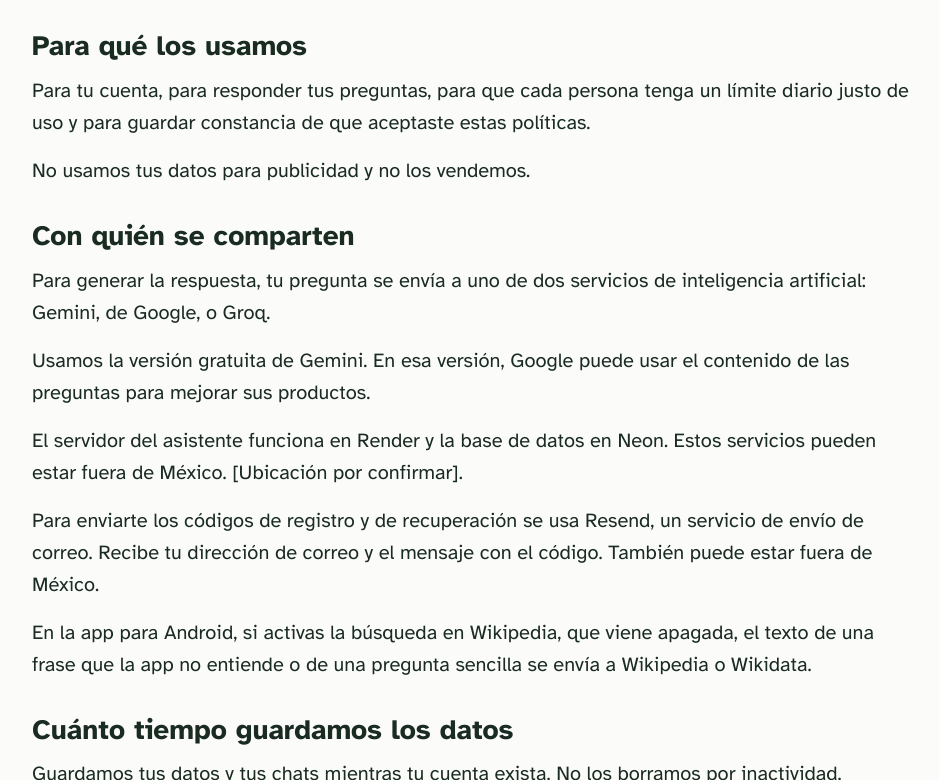
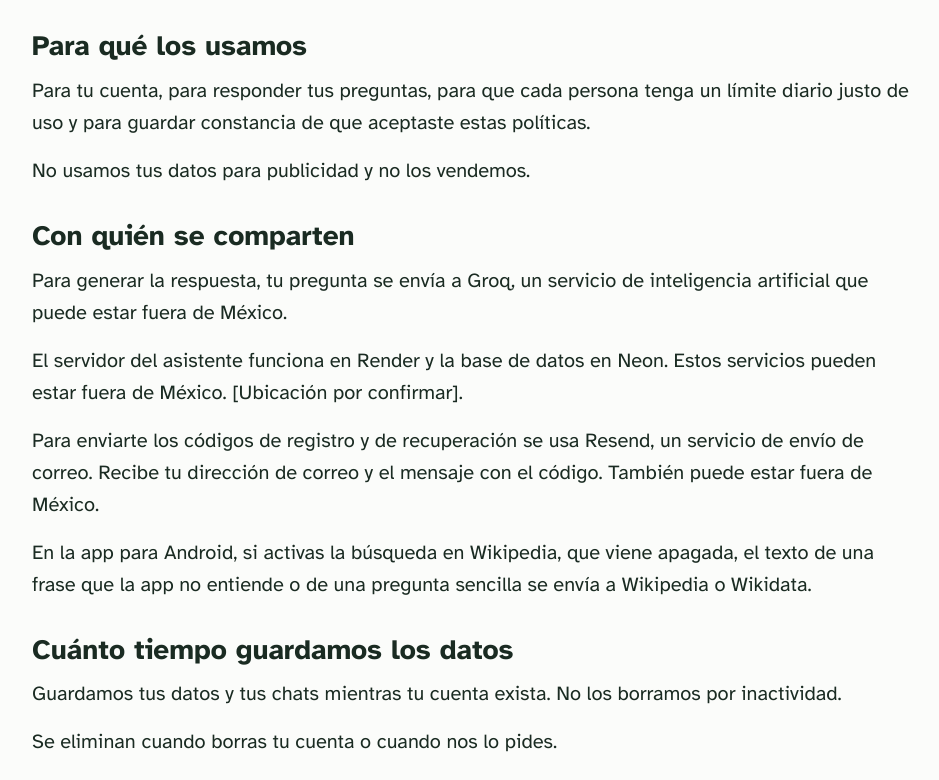
Before and after one commit to FernandezQuintanaJose/PaginaAsistenteCECAPI, a website: page politicas.html in a window 1280 px wide. Shown: the part 1573-2353 px from the top of the page, without its empty margins (128-1067 px from the left). Drawn offline with Linux system fonts and the light colour scheme.

Commit message:
Políticas (borrador 2026-11-27): las preguntas van solo a Groq
Se quita Gemini, que ya no se usa en el servidor publicado. Mismo texto que la app.
Pendiente de revisión legal. Las cinco pruebas de la web pasan.

Co-Authored-By: Claude Sonnet 5.5 <noreply@anthropic.com>

```diff
--- a/politicas.html
+++ b/politicas.html
@@ -73,11 +73,11 @@
   <main id="contenido" tabindex="-1">
     <div class="contenedor">
       <h1>Políticas de uso y privacidad</h1>
-      <p class="pendiente" data-sin-lectura>Borrador del 26 de noviembre de 2026, basado en la Ley Federal de Protección de Datos Personales en Posesión de los Particulares. Debe revisarlo un asesor legal antes de publicarse. No sustituye asesoría legal. Los datos entre corchetes están pendientes.</p>
+      <p class="pendiente" data-sin-lectura>Borrador del 27 de noviembre de 2026, basado en la Ley Federal de Protección de Datos Personales en Posesión de los Particulares. Debe revisarlo un asesor legal antes de publicarse. No sustituye asesoría legal. Los datos entre corchetes están pendientes.</p>
 
       <!-- Cada <section class="parte-politica"> es una parte que el asistente lee por separado.
            Al cambiar el texto, cambiar también data-version: quien ya aceptó tendrá que aceptar de nuevo. -->
-      <article id="texto-politicas" data-version="2026-11-26-borrador">
+      <article id="texto-politicas" data-version="2026-11-27-borrador">
         <section class="parte-politica">
           <h2>Qué es el asistente</h2>
           <p>ALIA responde preguntas en español usando inteligencia artificial. Funciona en esta página, en la app para Android y en la app para Windows.</p>
@@ -121,8 +121,7 @@
 
         <section class="parte-politica">
           <h2>Con quién se comparten</h2>
-          <p>Para generar la respuesta, tu pregunta se envía a uno de dos servicios de inteligencia artificial: Gemini, de Google, o Groq.</p>
-          <p>Usamos la versión gratuita de Gemini. En esa versión, Google puede usar el contenido de las preguntas para mejorar sus productos.</p>
+          <p>Para generar la respuesta, tu pregunta se envía a Groq, un servicio de inteligencia artificial que puede estar fuera de México.</p>
           <p>El servidor del asistente funciona en Render y la base de datos en Neon. Estos servicios pueden estar fuera de México. [Ubicación por confirmar].</p>
           <p>Para enviarte los códigos de registro y de recuperación se usa Resend, un servicio de envío de correo. Recibe tu dirección de correo y el mensaje con el código. También puede estar fuera de México.</p>
           <p>En la app para Android, si activas la búsqueda en Wikipedia, que viene apagada, el texto de una frase que la app no entiende o de una pregunta sencilla se envía a Wikipedia o Wikidata.</p>
```
